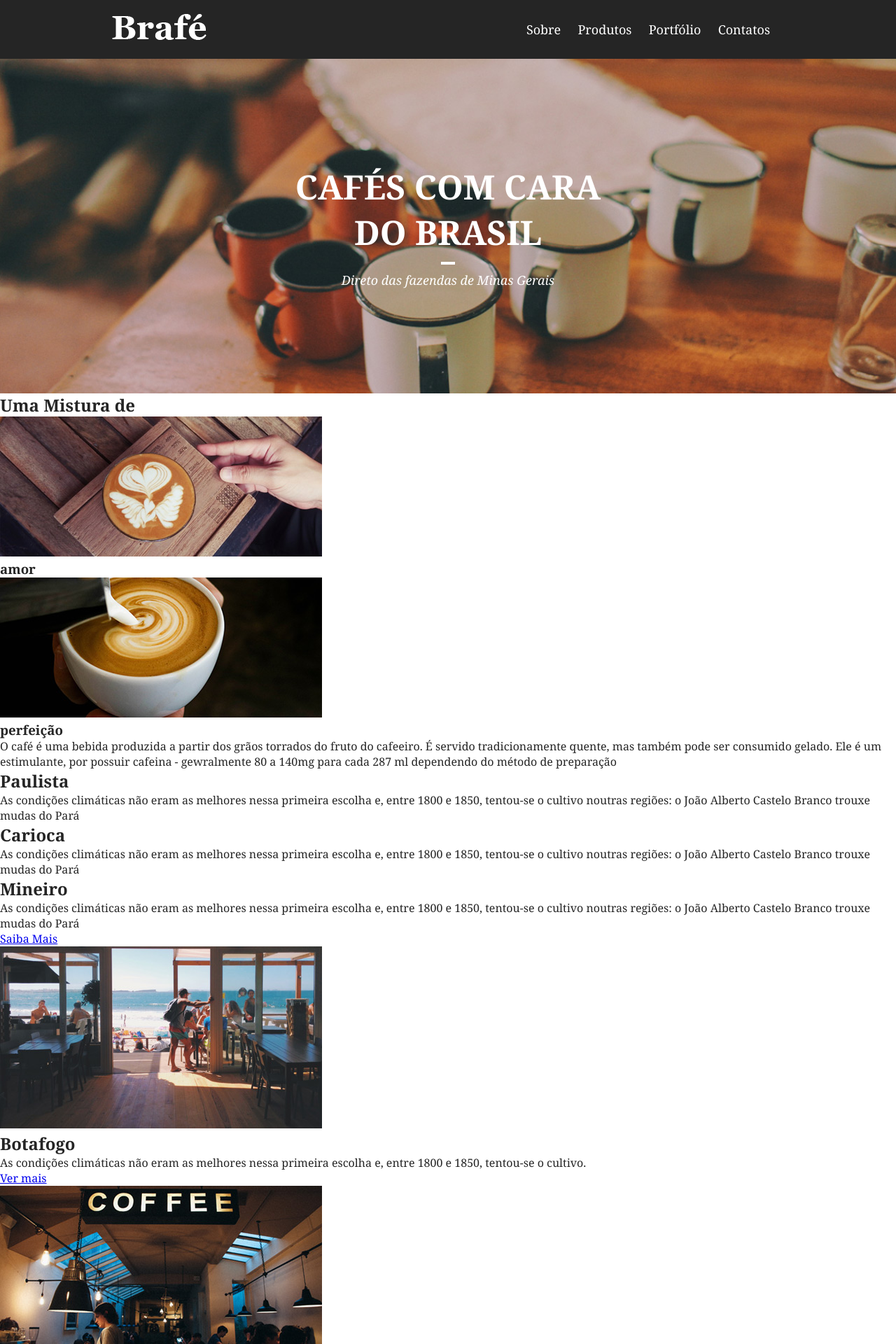
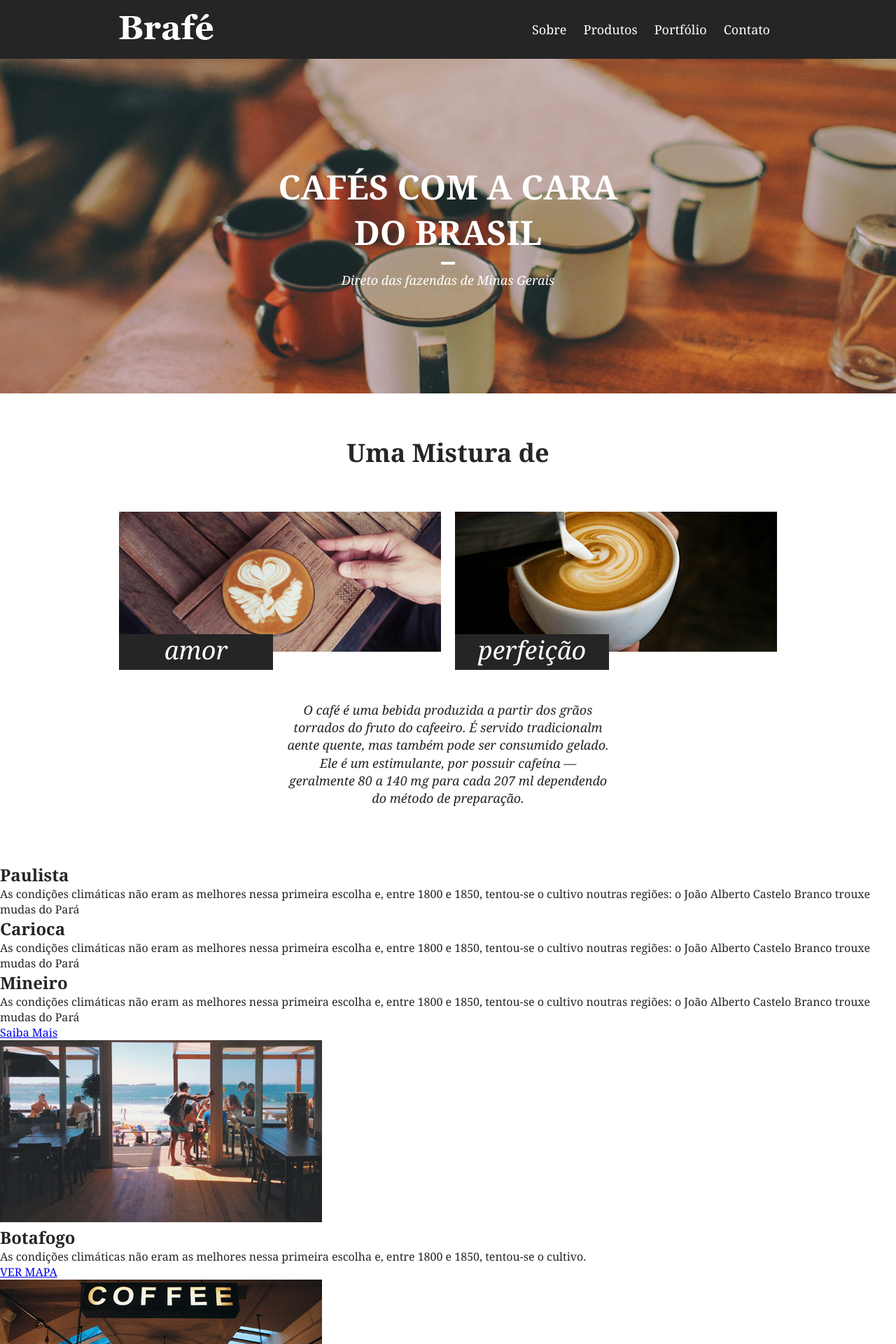
Before and after one commit to pedrocamussi/origamid, a PHP site: page / in a window 1280 px wide. Shown: the top 1920 px of the page at 70% size. Run offline with PHP 8.4, Linux system fonts and the light colour scheme.

Commit message:
sobre ok

```diff
--- a/3 - CSS Avançado Posicionamento/brafe/css/styles.css
+++ b/3 - CSS Avançado Posicionamento/brafe/css/styles.css
@@ -1,7 +1,7 @@
-/* CSS Reset */
+/* Reset */
 
 body, h1, h2, h3, p, ul{
-    padding: 0px;
+    padding: 0;
     margin: 0px;
 }
 
@@ -16,32 +16,32 @@ body{
     background: #252525;
     padding: 20px 0;
 }
-
 .menu-container{
     max-width: 960px;
     margin: 0 auto;
 }
-
 .menu-container::after, .menu-container::before{
     content: '';
     display: table;
     clear: both;
 }
+
 a.menu-logo{
     display: block;
     float: left;
+    margin-left: 10px;
 }
 .menu-nav{
     float: right;
     margin-right: 10px;
 }
 
-.menu-nav li {
+.menu-nav li{
     display: inline-block;
 }
 .menu-nav a{
     display: block;
-    padding: 10px;
+    padding: 10px;    /* Aumentando a área de contato do botão */
     text-decoration: none;
     color: #fff;
     font-size: 1.125em;
@@ -50,7 +50,7 @@ a.menu-logo{
 /* Intro */
 
 .intro{
-    background: url('../img/bg-intro.jpg') no-repeat center center;
+    background: url('../img/bg-intro.jpg')no-repeat center center;
     background-size: cover;
     padding: 150px 0;
     text-align: center;
@@ -59,6 +59,7 @@ a.menu-logo{
 .intro h1{
     text-transform: uppercase;
     font-size: 3em;
+
 }
 .intro h1::after{
     content:'';
@@ -72,3 +73,57 @@ a.menu-logo{
     font-style: italic;
     font-size: 1.125em;
 }
+
+/* Sobre */
+
+.sobre{
+    padding: 60px 0;
+}
+
+.sobre-container{
+    max-width: 960px;
+    margin: 0 auto;
+}
+.sobre-container::after, .sobre-container::before{
+    content: '';
+    display: table;
+    clear: both;
+}
+
+.sobre h2{
+    text-align: center;
+    font-size: 2.25em;
+    margin-bottom: 60px;
+}
+
+.sobre-item{
+    width: 460px;
+    float: left;
+    margin: 0 10px;
+}
+.sobre-item img{
+    display: block;
+    max-width: 100%;
+}
+.sobre-item h3{
+    font-size: 2.25em;
+    line-height: 1em;
+    background: #252525;
+    width: 220px;
+    color: #fff;
+    font-style: italic;
+    font-weight: normal;
+    text-align: center;
+    padding: 5px 0 10px 0;
+    top: -25px;
+    position: relative;
+}
+
+.sobre > p {
+    font-size: 1.125em;
+    line-height: 1.4em;
+    font-style: italic;
+    text-align: center;
+    margin: 20px auto;
+    max-width: 460px;
+}
--- a/3 - CSS Avançado Posicionamento/brafe/index.html
+++ b/3 - CSS Avançado Posicionamento/brafe/index.html
@@ -1,39 +1,44 @@
 <!DOCTYPE html>
-<html>
+<html lang="en">
 <head>
-    <title>Brafé 1</title>
-    <meta charset="utf-8">
-    <meta name="viwport" content="width=device-width, initial-scale=1, shrink-to-fit=no">
-    <link rel="stylesheet" type="text/css" href="css/styles.css">
+    <meta charset="UTF-8">
+    <meta name="viewport" content="width=device-width, initial-scale=1.0, shrink-to-fit=no">
+    <link rel="stylesheet"  type="text/css" href="css/styles.css">
+    <title>Brafé I</title>
+</head>
 <body>
     <header class="menu">
         <div class="menu-container">
-        <a class="menu-logo" href="#"><img src="img/brafe.png" alt="Brafé Logo"></a>
+            <a class="menu-logo" href="#"><img src="img/brafe.png" alt="Brafé "></a>
             <nav class="menu-nav">
                 <ul>
-                <li><a href="#">Sobre</a></li>
-                <li><a href="#">Produtos</a></li>
-                <li><a href="#">Portfólio</a></li>
-                <li><a href="#">Contatos</a></li>
+                    <li><a href="sobre.html">Sobre</a></li>
+                    <li><a href="produtos.html">Produtos</a></li>
+                    <li><a href="portfolio.html">Portfólio</a></li>
+                    <li><a href="contato.html">Contato</a></li>
                 </ul>
             </nav>
         </div>
     </header>
+
     <main class="intro">
-        <h1>Cafés com cara <br> do Brasil</h1>
+        <h1>Cafés com a cara<br> do Brasil</h1>
         <p>Direto das fazendas de Minas Gerais</p>
     </main>
-    <section>
-        <h2>Uma Mistura de</h2>
-        <div>
-            <img src="img/cafe-1.jpg">
+
+    <section class="sobre">
+        <h2>Uma Mistura de </h2>
+        <div class="sobre-container">
+            <div class="sobre-item">
+                <img src="img/cafe-1.jpg" alt="Xícara de café com um coração">
                 <h3>amor</h3>
             </div>
-        <div>
-            <img src="img/cafe-2.jpg">
+            <div class="sobre-item">
+                <img src="img/cafe-2.jpg" alt="Xícara de café sendo misturada ao leite">
                 <h3>perfeição</h3>
             </div>
-        <p>O café é uma bebida produzida a partir dos grãos torrados do fruto do cafeeiro. É servido tradicionamente quente, mas também pode ser consumido gelado. Ele é um estimulante, por possuir cafeina - gewralmente 80 a 140mg para cada 287 ml dependendo do método de preparação</p>
+        </div>
+        <p>O café é uma bebida produzida a partir dos grãos torrados do fruto do cafeeiro. É servido tradicionalm aente quente, mas também pode ser consumido gelado. Ele é um estimulante, por possuir cafeína — geralmente 80 a 140 mg para cada 207 ml dependendo do método de preparação.</p>
     </section>
 
     <section>
@@ -56,27 +61,27 @@
 
     <section>
         <div>
-            <img src="img/botafogo.jpg" alt="Brafe unidade Botafogo">
+            <img src="img/botafogo.jpg" alt="Unidade Brafé Botafogo">
             <div>
                 <h2>Botafogo</h2>
                 <p>As condições climáticas não eram as melhores nessa primeira escolha e, entre 1800 e 1850, tentou-se o cultivo.</p>
-                <a href="#">Ver mais</a>
+                <a href="#"> VER MAPA </a>
             </div>
         </div>
         <div>
-            <img src="img/iguatemi.jpg" alt="Brafe unidade Iguatemi">
+            <img src="/img/iguatemi.jpg" alt="Unidade Brafé Iguatemi">
             <div>
                 <h2>Iguatemi</h2>
                 <p>As condições climáticas não eram as melhores nessa primeira escolha e, entre 1800 e 1850, tentou-se o cultivo.</p>
-                <a href="#">Ver mais</a>
+                <a href="#"> VER MAPA </a>
             </div>
         </div>
         <div>
-            <img src="img/mineirao.jpg" alt="Brafe unidade Mineirão">
+            <img src="img/mineirao.jpg" alt="Unidade Brafé Mineirão">
             <div>
                 <h2>Mineirão</h2>
                 <p>As condições climáticas não eram as melhores nessa primeira escolha e, entre 1800 e 1850, tentou-se o cultivo.</p>
-                <a href="#">Ver mais</a>
+                <a href="#"> VER MAPA </a>
             </div>
         </div>
     </section>
@@ -84,23 +89,22 @@
     <section>
         <div>
             <div>
-                <h2>Assine a nossa Newsletter</h2>
-                <p>Promoções e eventos mensais</p>
+                <h2>Assine Nossa Newsletter</h2>
+                <p>promoções e eventos mensais</p>
             </div>
             <form>
                 <label>E-mail</label>
-                <input type = "text" placeholder="Digite seu e-mail">
+                <input type="text" placeholder="Digite seu e-mail">
                 <button type="submit">Enviar</button>
             </form>
         </div>
     </section>
-
     <footer>
         <div>
-            <p>Este é um projeto da Origamid. Mais em origamid.com<br>Praia de Botafogo, 300, 5º andar - Botafogo - Rio de Janeiro</p>
-            <img src="img/brafe.png" alt="brafe">
+            <p>Este é um projeto da Origamid. Mais em origamid.com
+               <br>Praia de Botafogo, 300, 5º andar - Botafogo - Rio de Janeiro</p>
+               <img src="img/brafe.png" alt="Logo Brafe">
         </div>
     </footer>
-
 </body>
 </html>
```
Lines whose indentation alone changed are shown as unchanged.
